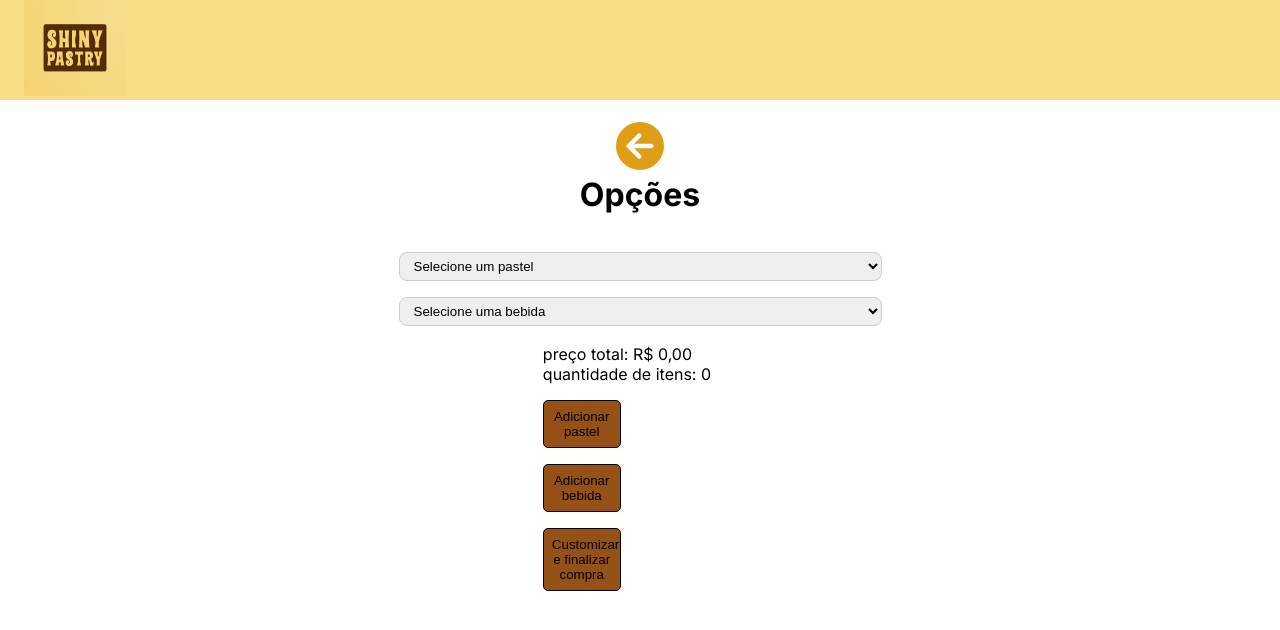
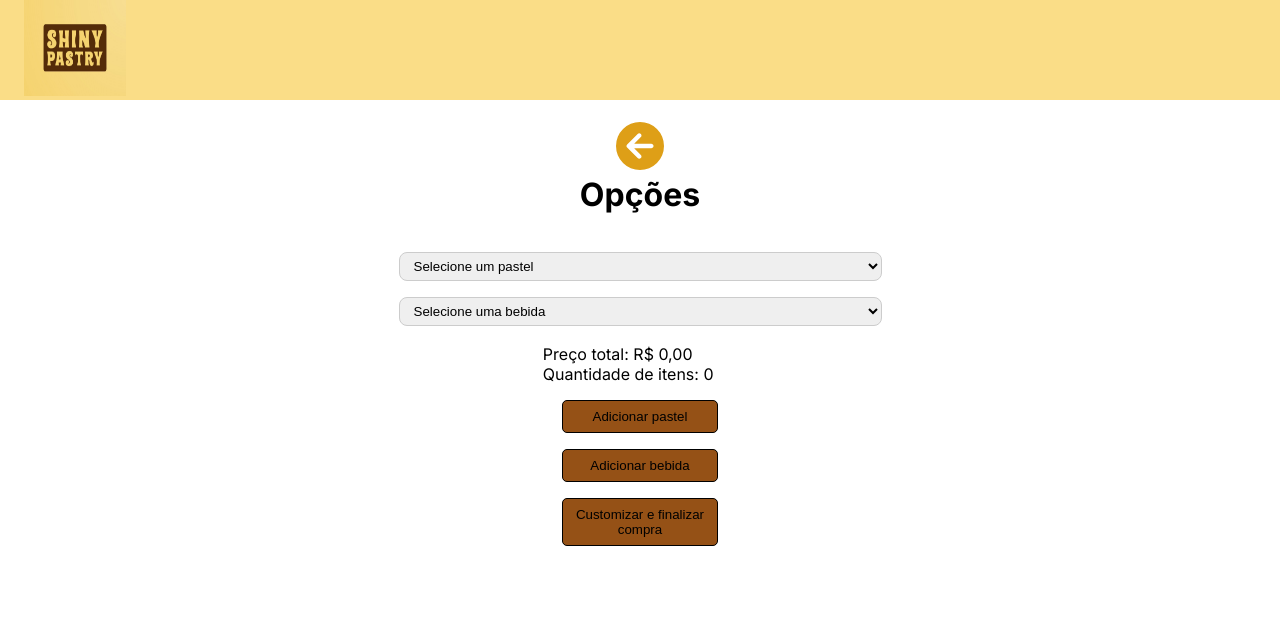
Before and after one commit to camisbersann/shinepastry, a Next.js app: page / in a window 1280 px wide. Both pictures are taken after a click on the element "Fazer pedidos". Shown: the top 630 px of the page. Built offline with nearby package versions, Linux system fonts and the light colour scheme.

Commit message:
feat: css

```diff
--- a/app/page.js
+++ b/app/page.js
@@ -273,10 +273,10 @@ export default function Home() {
           </div>
           <div>
             {
-              orderPrice > 0 ? <p>Preço total: R$ ${orderPrice},00</p> : <p>preço total: R$ 0,00</p>
+              orderPrice > 0 ? <p>Preço total: R$ ${orderPrice},00</p> : <p>Preço total: R$ 0,00</p>
             }
             {
-              orderPastry.length > 0 ? <p>Quantidade de itens: {orderPastry.length}</p> : <p>quantidade de itens: 0</p>
+              orderPastry.length > 0 ? <p>Quantidade de itens: {orderPastry.length}</p> : <p>Quantidade de itens: 0</p>
             }
             <button onClick={addPastelToOrder} className={styles.order}>Adicionar pastel</button>
             <button onClick={addDrinkToOrder} className={styles.order}>Adicionar bebida</button>
@@ -285,7 +285,7 @@ export default function Home() {
         </div>
 
         <div className={customOrderDivVisible}>
-          <button onClick={returnMakingOrder}>
+          <button onClick={returnMakingOrder}  className={styles.icon}>
           <FontAwesomeIcon icon={faCircleArrowLeft} style={{ color: "#de9f17", }} />
           </button>
           {
--- a/app/page.module.css
+++ b/app/page.module.css
@@ -201,10 +201,16 @@ na via das duvidas adiciona um pedido e aperta o botão da direita
     cursor: pointer;
     width: 15%;
     display: block;
-    width: 40%;
+    width: 80%;
     margin-top: 1rem;
+    margin-left: auto;
+    margin-right: auto;
 }
 
+.order:hover{
+    background-color:#d49b00d0;
+    scale: 1.1;
+}
 .options{
     padding: 10px;
     font-size: 16px;
@@ -240,7 +246,7 @@ na via das duvidas adiciona um pedido e aperta o botão da direita
 .finishOrder{
     border-radius: 6px;
     background-color: #955116;
-    width: 50%;
+    width: 80%;
     height: 4rem;
     cursor: pointer;
     font-size: 1.2rem;
```
